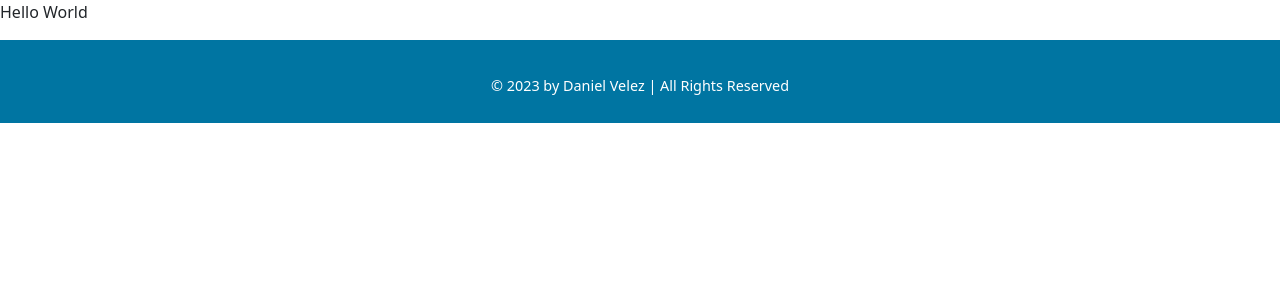
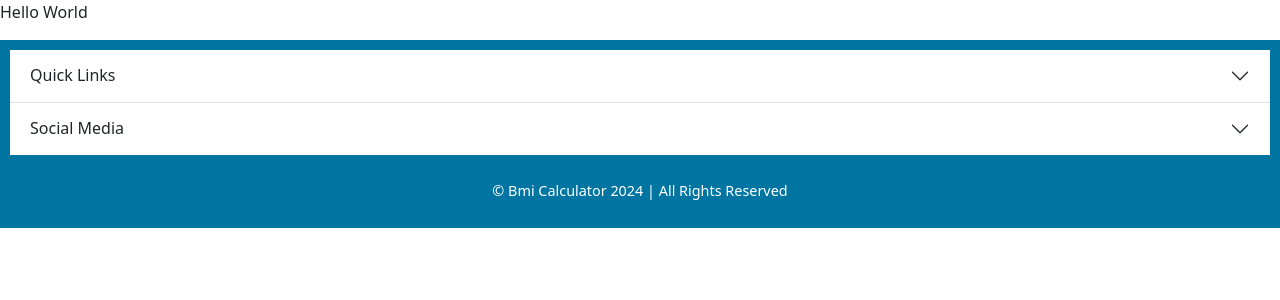
Before and after one commit to Daniel1000c/bmi-react-app, a React (Vite) app: page / in a window 1280 px wide. Shown: the top 300 px of the page. Built offline with nearby package versions, Linux system fonts and the light colour scheme.

Commit message:
add accordion footer

```diff
--- a/src/components/footer.jsx
+++ b/src/components/footer.jsx
@@ -4,9 +4,40 @@ import './footer.css';
 function Footer() {
     return (
         <footer>
-
-
-            <p>© 2023 by Daniel Velez | All Rights Reserved</p>
+            <div className="accordion accordion-flush" id="accordionFlushExample">
+                <div className="accordion-item">
+                    <h2 className="accordion-header">
+                    <button className="accordion-button collapsed" type="button" data-bs-toggle="collapse" data-bs-target="#flush-collapseOne" aria-expanded="false" aria-controls="flush-collapseOne">
+                        Quick Links
+                    </button>
+                    </h2>
+                    <div id="flush-collapseOne" className="accordion-collapse collapse" data-bs-parent="#accordionFlushExample">
+                    <div className="accordion-body">
+                        <ul>
+                            <li><a href="#">Bmi Calculator</a></li>
+                            <li><a href="#">About</a></li>
+                        </ul>
+                    </div>
+                    </div>
+                </div>
+                <div className="accordion-item">
+                    <h2 className="accordion-header">
+                    <button className="accordion-button collapsed" type="button" data-bs-toggle="collapse" data-bs-target="#flush-collapseTwo" aria-expanded="false" aria-controls="flush-collapseTwo">
+                        Social Media
+                    </button>
+                    </h2>
+                    <div id="flush-collapseTwo" className="accordion-collapse collapse" data-bs-parent="#accordionFlushExample">
+                    <div className="accordion-body">
+                        <ul>
+                            <li><a href="mailto: velezdaniel616gmail.com">Gmail</a></li>
+                            <li><a href="https://github.com/Daniel1000c" target='_blank'>Github</a></li>
+                            <li><a href="https://www.linkedin.com/in/daniel-velez-b17748286/" target='_blank'>LinkedIn</a></li>
+                        </ul>
+                    </div>
+                    </div>
+                </div>
+            </div>
+            <p>&copy; Bmi Calculator 2024 | All Rights Reserved</p>
         </footer>
     )
 }
```
